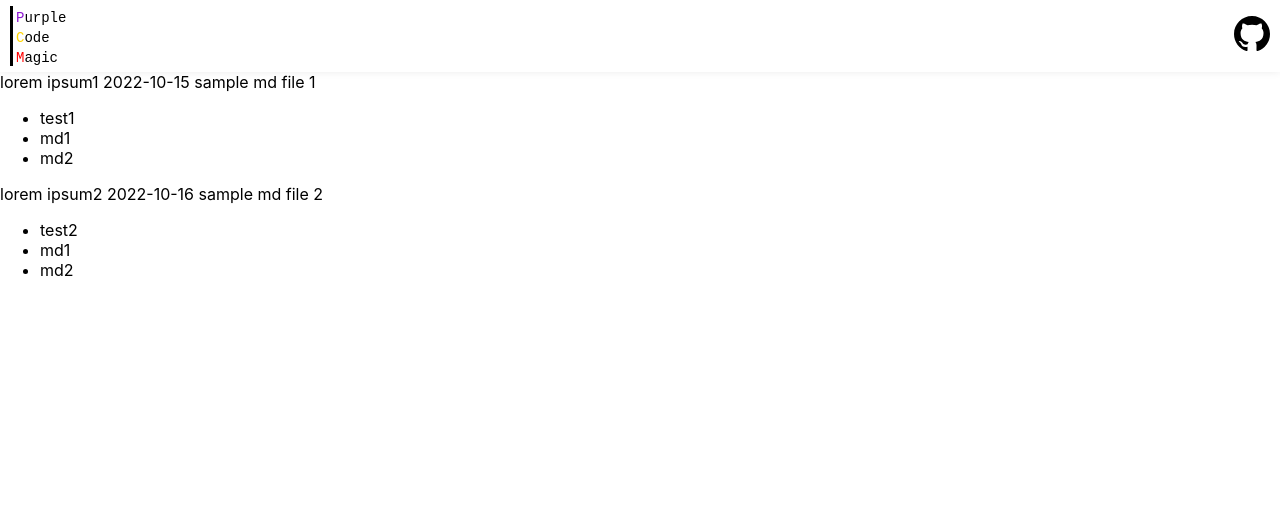
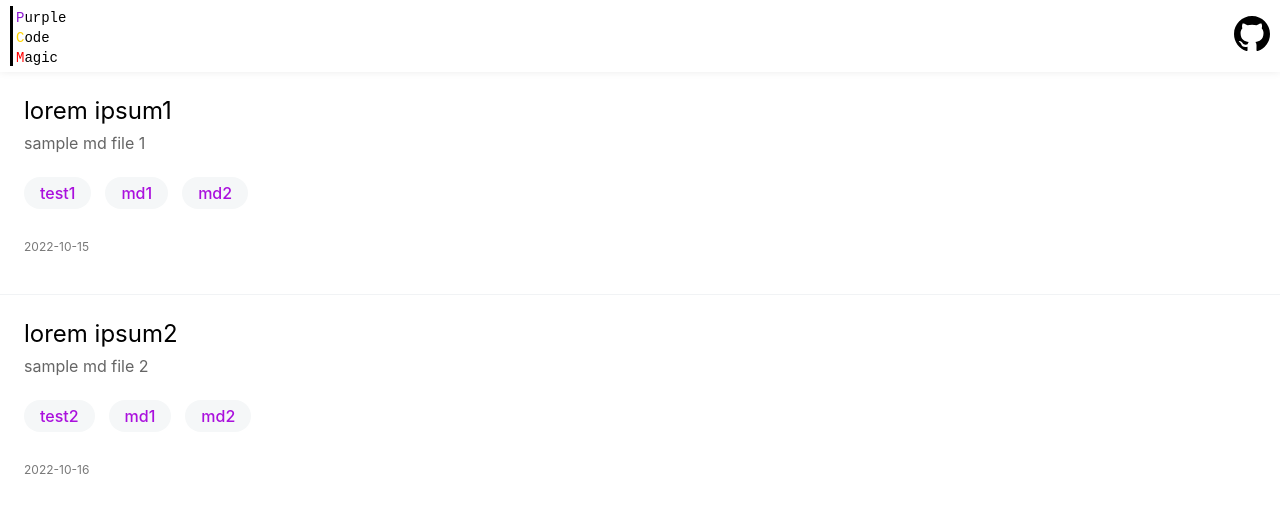
Before and after one commit to purpleCode53/purplecode53.github.io, a Vue app: page / in a window 1280 px wide. Shown: the top 512 px of the page. Built offline with nearby package versions, Linux system fonts and the light colour scheme; no server answers; a web font is replaced by a local one.

Commit message:
Change PostLiost Style

```diff
--- a/src/components/PostList.vue
+++ b/src/components/PostList.vue
@@ -3,20 +3,26 @@
         <div
             v-for="(post, i) in posts"
             :key="`post${i}`"
+            class="post_info"
         >
             <router-link :to="post.name">
-                {{ post.title }}
-                {{ post.date }}
-                {{ post.description }}
+                <h2>{{ post.title }}</h2>
+            </router-link>
+            <router-link :to="post.name">
+                <p class="post_desc">{{ post.description }}</p>
             </router-link>
             <ul>
                 <li
                     v-for="(tag, i) in post.tag"
                     :key="`tag${i}`"
+                    class="post_tag"
                 >
-                    {{ tag }}
+                    <router-link :to="{path:'/tags/' + tag}">{{ tag }}</router-link>
                 </li>
             </ul>
+            <div class="post_rst">
+                <p>{{ post.date }}</p>
+            </div>
         </div>
     </div>
 </template>
@@ -35,3 +41,72 @@ export default {
     },
 }
 </script>
+
+<style>
+.post_info {
+    padding-top: 1.5rem;
+    margin-bottom: 40px;
+}
+
+.post_info h2 {
+    padding-left: var(--info-padding-left);
+    font-size: 1.5rem;
+    margin: 0px;
+    color: #000000;
+    word-break: keep-all;
+}
+
+.post_info .post_desc {
+    padding-left: var(--info-padding-left);
+    margin-bottom: 1.5rem;
+    margin-top: 0.5rem;
+    font-size: 1rem;
+    color: #656565;
+    word-break: keep-all;
+    overflow-wrap: break-word;
+}
+
+.post_info p {
+    padding-left: var(--info-padding-left);
+    margin-bottom: 2rem;
+    margin-top: 0.5rem;
+    font-size: 0.75rem;
+    color: #787878;
+    word-break: keep-all;
+    overflow-wrap: break-word;
+}
+
+.post_info + .post_info {
+    border-top: 1px solid #F1F3F5;
+}
+
+.post_info ul {
+    padding-left: var(--info-padding-left);
+}
+
+.post_tag {
+    display: inline-block;
+    margin-bottom: 0.875rem;
+    background: #F5F7F8;
+    padding-left: 1rem;
+    padding-right: 1rem;
+    height: 2rem;
+    border-radius: 1rem;
+    display: inline-flex;
+    -webkit-box-align: center;
+    align-items: center;
+    margin-right: 0.875rem;
+    color: #12B888;
+    text-decoration: none;
+    font-weight: 500;
+    font-size: 1rem;
+}
+
+.post_tag a{
+    color:#aa10dd;
+}
+
+body {
+    --info-padding-left:1.5rem;
+}
+</style>
```
Also changed, not shown: 7 other files (tests, documents, lock files or other folders).
